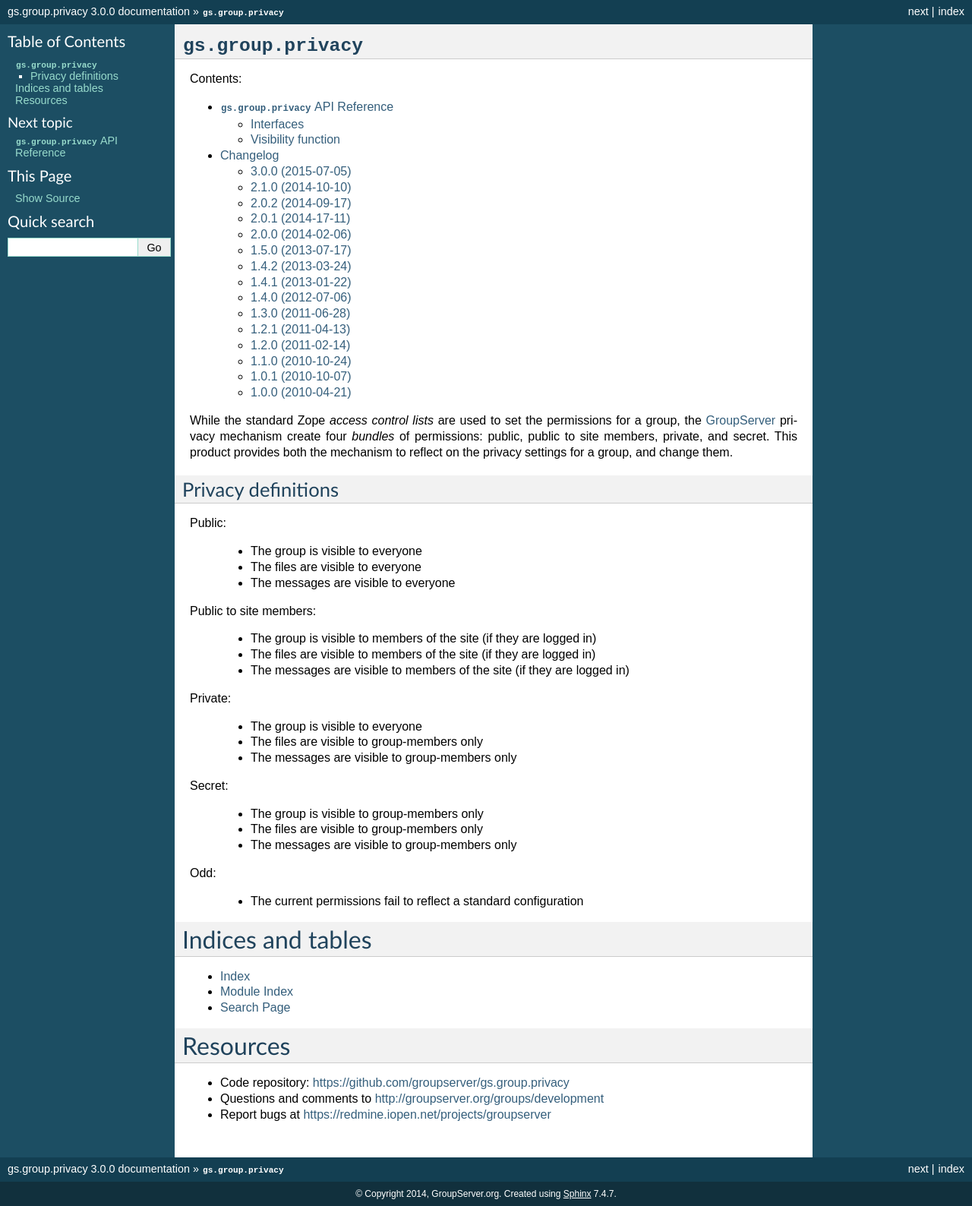
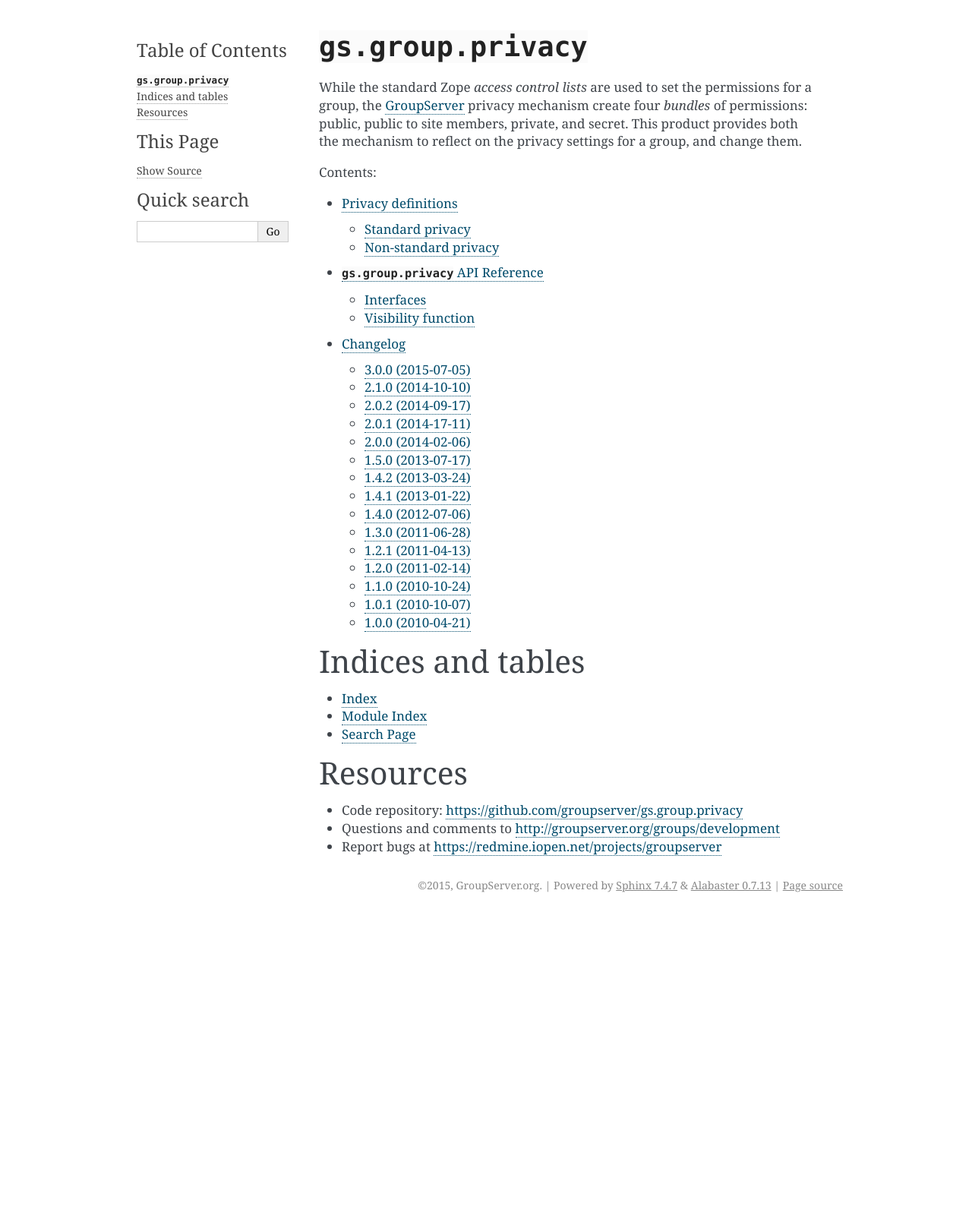
Before and after one commit to groupserver/gs.group.privacy, a Sphinx documentation site: the page built from docs/index.rst, in a window 1280 px wide. Shown: the whole page at 76% size. Built offline with Sphinx 7.4.7, drawn with Linux system fonts in a browser that asks for light colours; after the commit the page ends 1205 px from its top, so only the background shows below that.

Commit message:
Updating the docs

```diff
--- a/docs/conf.py
+++ b/docs/conf.py
@@ -51,7 +51,7 @@
 
 # General information about the project.
 project = u'gs.group.privacy'
-copyright = u'2014, GroupServer.org'
+copyright = u'2015, GroupServer.org'
 
 # The version info for the project you're documenting, acts as replacement for
 # |version| and |release|, also used in various other places throughout the
@@ -107,7 +107,7 @@
 
 # The theme to use for HTML and HTML Help pages.  See the documentation for
 # a list of builtin themes.
-html_theme = 'default'
+# html_theme = 'default'
 
 # Theme options are theme-specific and customize the look and feel of a theme
 # further.  For a list of options available for each theme, see the
--- a/docs/index.rst
+++ b/docs/index.rst
@@ -1,13 +1,5 @@
 :mod:`gs.group.privacy`
 =======================
-
-Contents:
-
-.. toctree::
-   :maxdepth: 2
-
-   api
-   HISTORY
 
 While the standard Zope *access control lists* are used to set
 the permissions for a group, the GroupServer_ privacy mechanism
@@ -16,40 +8,15 @@
 mechanism to reflect on the privacy settings for a group, and
 change them.
 
-Privacy definitions
--------------------
+Contents:
 
-Public:
+.. toctree::
+   :maxdepth: 2
 
-  * The group is visible to everyone
-  * The files are visible to everyone
-  * The messages are visible to everyone
+   defn
+   api
+   HISTORY
 
-Public to site members:
-
-  * The group is visible to members of the site (if they are
-    logged in)
-  * The files are visible to members of the site (if they are
-    logged in)
-  * The messages are visible to members of the site (if they are
-    logged in)
-
-Private:
-
-  * The group is visible to everyone
-  * The files are visible to group-members only
-  * The messages are visible to group-members only
-
-Secret:
-
-  * The group is visible to group-members only
-  * The files are visible to group-members only
-  * The messages are visible to group-members only
-
-Odd:
-
-  * The current permissions fail to reflect a standard
-    configuration
 
 Indices and tables
 ==================
@@ -61,8 +28,10 @@
 Resources
 =========
 
-- Code repository: https://github.com/groupserver/gs.group.privacy
-- Questions and comments to http://groupserver.org/groups/development
+- Code repository:
+  https://github.com/groupserver/gs.group.privacy
+- Questions and comments to
+  http://groupserver.org/groups/development
 - Report bugs at https://redmine.iopen.net/projects/groupserver
 
 .. _GroupServer: http://groupserver.org/
```
Also changed, not shown: docs/api.rst (+9 -4 lines), docs/defn.rst (added, +45 -0 lines), 3 other files.
